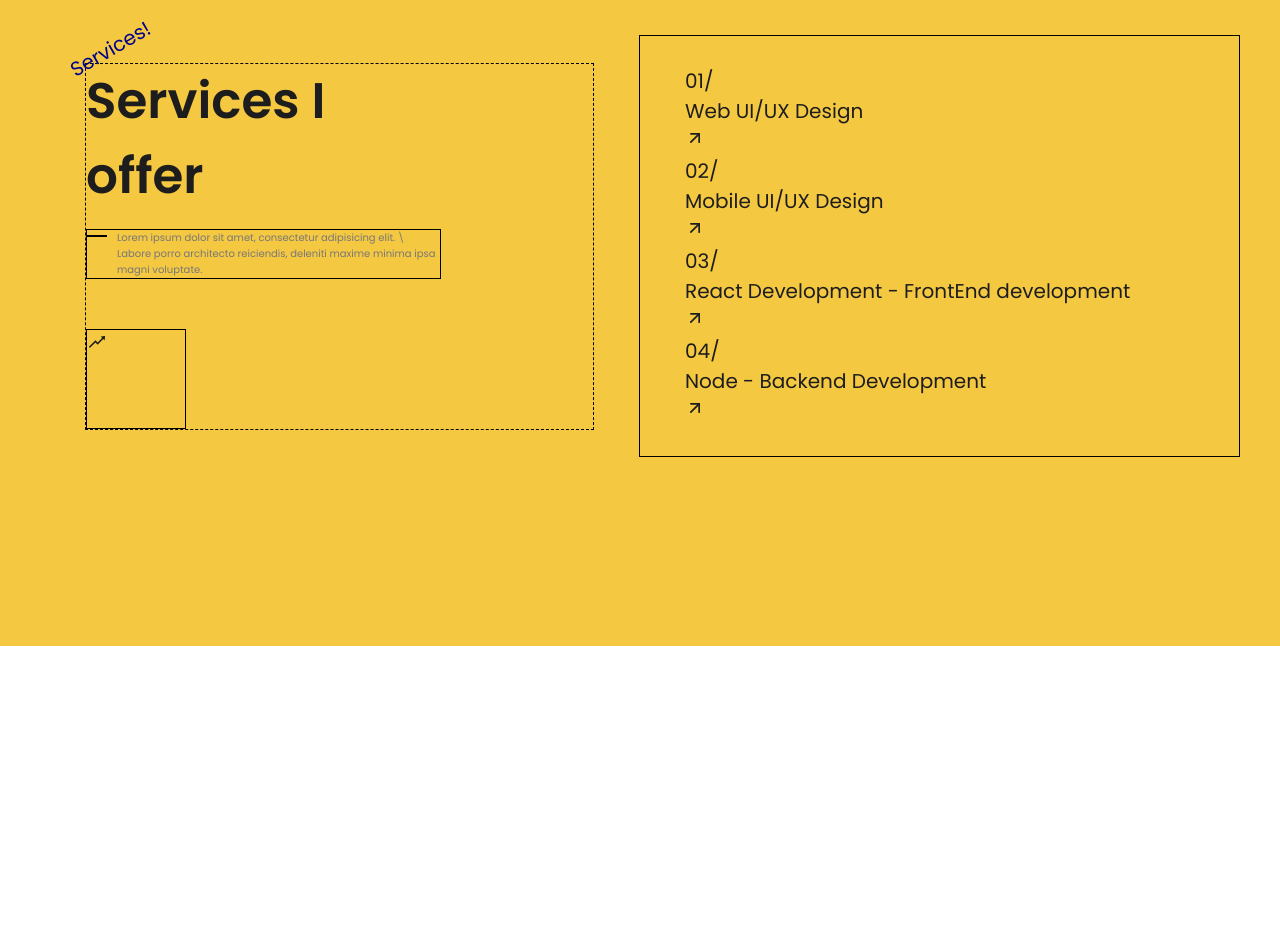
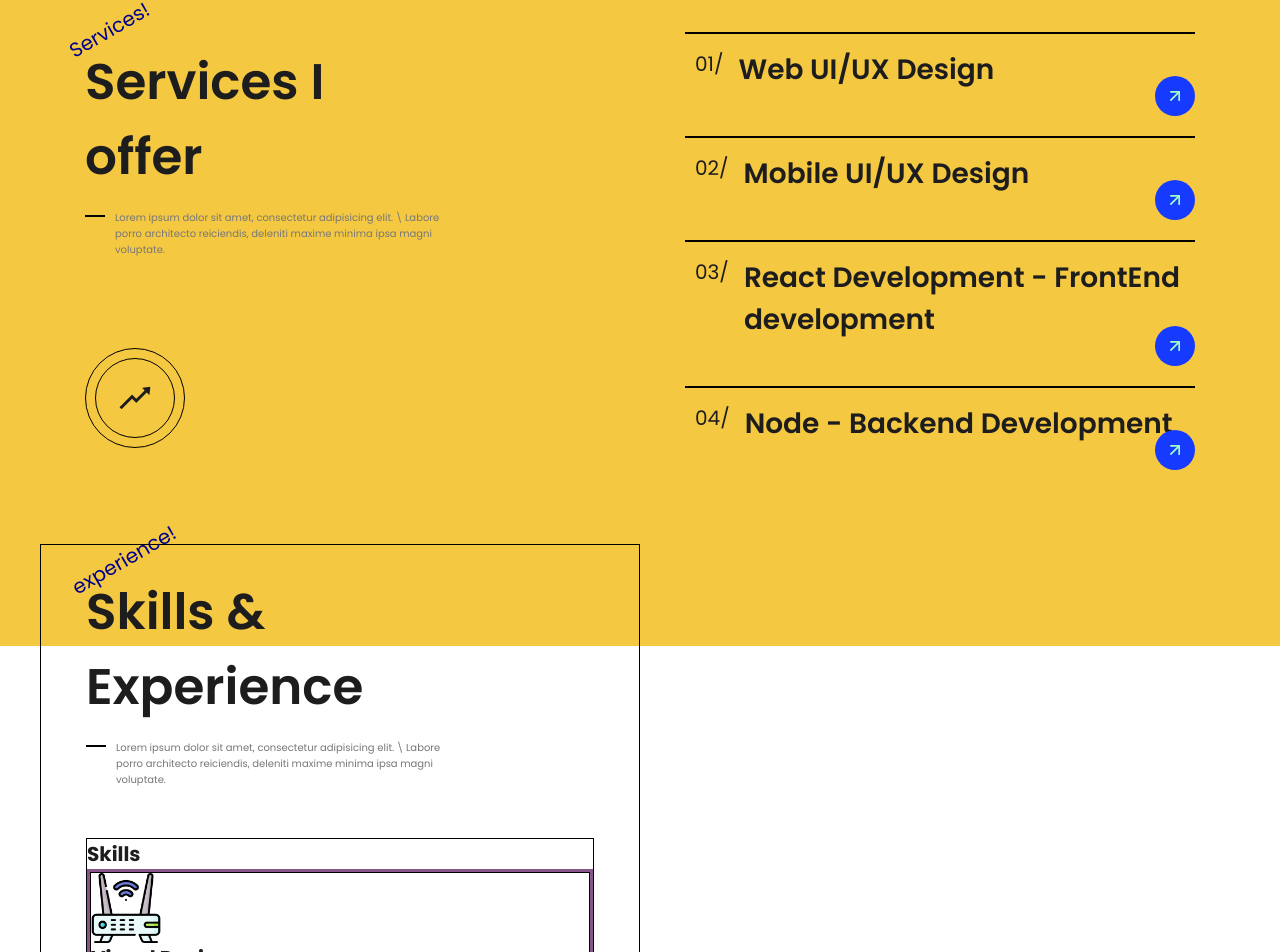
Before and after one commit to jamalEden3/my-portfolio, a React (Create React App) app: page / in a window 1280 px wide. Shown: the part 954-1906 px from the top of the page. Before the commit the page ends 1600 px from the top, so only its background shows below. Built offline with nearby package versions, Linux system fonts and the light colour scheme.

Commit message:
modify experience to skills

```diff
--- a/src/App.js
+++ b/src/App.js
@@ -3,12 +3,14 @@ import './App.style.scss';
 import Layout from './components/layout/layout';
 import About from './components/about/about';
 import Services from './components/services/services';
+import Skills from './components/skills/skills';
 
 function App() {
   return (
     <Layout>
       <About />
       <Services />
+      <Skills />
     </Layout>
   );
 }
--- a/src/components/about/about.jsx
+++ b/src/components/about/about.jsx
@@ -13,7 +13,7 @@ function About() {
         <section className="about">
             <div className="about__infos">
                 <div className="about__info">
-                    <span className="about__hello">Hello!</span>
+                    <span className="about__label">Hello!</span>
                     <h1 className="about__title">I have passionate <br />about Front-End development</h1>
                     <p className="about__bio">Hi! I'm FrontEnd developer - Creating bold & brave interfaces design for
                     companies all across the world.</p>
--- a/src/components/about/about.style.scss
+++ b/src/components/about/about.style.scss
@@ -1,4 +1,6 @@
 @import '../../styles/variables.scss';
+@import '../../styles/mixin.scss';
+
 .about {
     position: relative;
     height: calc(100vh - #{$header-height});
@@ -19,20 +21,7 @@
     }
 
     &__info {
-        display: flex;
-        flex-direction: column;
-        justify-content: center;
-        align-items: center;
-        flex: 1;
-        position: relative;
-        text-align: center;
-        margin: 20px 0;
-        @include breakpoint(md) {
-            text-align: left;
-            justify-content: flex-start;
-            align-items: flex-start;
-            margin: 0;
-        }
+        @include infoBlock;
     }
 
     &__image-box {
@@ -49,7 +38,7 @@
         }
     }
 
-    &__hello {
+    &__label {
         position: absolute;
         top: -30px;
         left: -20px;
@@ -59,30 +48,9 @@
     &__title {
         font-size: 2rem;
         font-weight: 600;
-        /* @include breakpoint(md) {
-            font-size: 3rem;
-        } */
     }
     &__bio {
-        margin: 15px 0;
-        width: 70%;
-        position: relative;
-        padding-left: 30px;
-        color: #777;
-        margin-bottom: 50px;
-        display: flex;
-        justify-content: center;
-        align-items: center;
-        font-size: .5rem;
-        &::before {
-            content: '';
-            width: 20px;
-            height: 2px;
-            background-color: #000;
-            position: absolute;
-            left: 0;
-            top: 5px;
-            }
+        @include bioBlock;
     }
     &__btns {
         display: flex;
@@ -124,6 +92,7 @@
     }
 }
 .btn {
+    width: 150px;
     padding: .5rem  1.5rem;
     border-radius: 5px;
     position: relative;
--- a/src/components/services/services.jsx
+++ b/src/components/services/services.jsx
@@ -13,7 +13,7 @@ function Services() {
         <div className="services__l">
             <div className="services__infos">
                 <div className="services__info">
-                    <span className="services__name">Services!</span>
+                    <span className="services__label">Services!</span>
                     <h2 className="services__title">Services I <br />offer</h2>
                     <p className="services__subTitle">Lorem ipsum dolor sit amet, consectetur adipisicing elit. \
                     Labore porro architecto reiciendis, deleniti maxime minima ipsa magni voluptate.</p>
@@ -27,8 +27,10 @@ function Services() {
             {
                 SERVICES_DATA.map(({id, name, number}) => (
                     <div className="services__service" key={id}>
-                        <span className="services__service-num">{number}</span>
-                        <p className="services__service-name">{name}</p>
+                        <div className="services__details">
+                            <span className="services__service-num">{number}</span>
+                            <p className="services__service-name">{name}</p>
+                        </div>
                         <a href="/" className="services__service-link">
                             <FiArrowUpRight />
                         </a>
--- a/src/components/services/services.style.scss
+++ b/src/components/services/services.style.scss
@@ -1,85 +1,80 @@
 @import '../../styles/variables.scss';
+@import '../../styles/mixin.scss';
+
 .services {
-    display: flex;
-    justify-content: center;
-    align-items: center;
-    background-color: $yellow;
-    padding: 40px;
-    height: 100vh;
+    @include mainBlock;
 
     &__l {
-        flex: 1;
-        padding: 30px 45px;
-        position: relative;
+       @include leftBlock
     }
     &__infos {
-        border: 1px dashed #000;
-        display: flex;
-        flex-direction: column;
-        justify-content: center;
-        align-items: center;
-        flex: 1;
-        position: relative;
-        text-align: center;
-        margin: 20px 0;
-        @include breakpoint(md) {
-            text-align: left;
-            justify-content: flex-start;
-            align-items: flex-start;
-            margin: 0;
-        }
+        @include infoBlock;
     }
     &__title {
-        font-size: 2.5rem;
-        font-weight: 600;
+       @include titleBlock;
     }
-    &__name {
-        position: absolute;
-        top: -30px;
-        left: -20px;
-        transform: rotate(-30deg);
-        color: darkblue;
+    &__label {
+       @include label;
     }
     &__subTitle {
-        border: 1px solid #000;
-        margin: 15px 0;
-        width: 70%;
-        position: relative;
-        padding-left: 30px;
-        color: #777;
-        margin-bottom: 50px;
-        display: flex;
-        justify-content: center;
-        align-items: center;
-        font-size: .5rem;
-        &::before {
-            content: '';
-            width: 20px;
-            height: 2px;
-            background-color: #000;
-            position: absolute;
-            left: 0;
-            top: 5px;
-            }
+        @include bioBlock;
     }
     &__btn {
         width: 100px;
         height: 100px;
         border: 1px solid #000;
-        /* border-radius: 50%;
-        border: 1px solid #000;
-        margin: 0 auto; */
+        border-radius: 50%;
+        display: flex;
+        justify-content: center;
+        align-items: center;
+        cursor: pointer;
+        margin-top: 40px;
     }
     &__btn-icon {
-        /* width: 50px;
-        height: 50px;
+        border: 1px solid #000;
         border-radius: 50%;
-        border: 1px solid #000; */
+        padding: 1rem;
+        font-size: 4rem;
     }
     &__r {
-        border: 1px solid #000;
-        flex: 1;
-        padding: 30px 45px;
+        @include rightBlock;
     }
 
+    &__service {
+        border-top: 2px solid #000;
+        padding-top: 5px;
+        position: relative;
+        padding: 15px 10px;
+    }
+
+    &__service:not(:last-of-type) {
+        margin-bottom: 30px;
+    }
+
+    &__details {
+        display: flex;
+    }
+
+    &__service-num {
+        margin-right: 15px;
+    }
+
+    &__service-link {
+        position: absolute;
+        bottom: -10px;
+        right: 0;
+        width: 2rem;
+        height: 2rem;
+        background-color: rgb(23, 58, 255);
+        color: $light-green;
+        display: flex;
+        justify-content: center;
+        align-items: center;
+        border-radius: 50%;
+    }
+
+    &__service-name {
+        font-size: 1.4rem;
+        font-weight: 600;
+    }
 }
--- /dev/null
+++ b/src/components/skills/SKILLS_DATA.js
@@ -0,0 +1,73 @@
+import skill1 from '../../assets/skills/router.png';
+
+export const EXPERIENCE_DATA = [
+    {
+        id: 9,
+        name: 'Web UI/UX Design',
+        from: '2019',
+        to: '2022',
+        number: '01/',
+        company: 'google'
+
+    },
+    {
+        id: 10,
+        name: 'Mobile UI/UX Design',
+        from: '2019',
+        to: '2022',
+        number: '02/',
+        company: 'google'
+
+    },
+    {
+        id: 11,
+        name: 'React Development - FrontEnd development',
+        from: '2019',
+        to: '2022',
+        number: '03/',
+        company: 'google'
+
+    },
+    {
+        id: 12,
+        name: 'Node - Backend Development',
+        from: '2019',
+        to: '2022',
+        number: '04/',
+        company: 'google'
+
+    },
+];
+
+export const SKILLS_DATA = [
+    {
+        id: 13,
+        name: 'Visual Design',
+        icon: skill1 ,
+    },
+    {
+        id: 13,
+        name: 'Visual Design',
+        icon: skill1 ,
+    },
+    {
+        id: 13,
+        name: 'Visual Design',
+        icon: skill1 ,
+    },
+    {
+        id: 13,
+        name: 'Visual Design',
+        icon: skill1 ,
+    },
+    {
+        id: 13,
+        name: 'Visual Design',
+        icon: skill1 ,
+    },
+    {
+        id: 13,
+        name: 'Visual Design',
+        icon: skill1 ,
+    },
+]
--- /dev/null
+++ b/src/components/skills/skills.jsx
@@ -0,0 +1,53 @@
+import React from 'react';
+import './skills.style.scss';
+
+import { SKILLS_DATA } from './SKILLS_DATA';
+
+function Skills() {
+  return (
+      <section className="skills">
+        <div className="skills__l">
+            <div className="skills__infos">
+                <div className="skills__info">
+                    <span className="skills__label">experience!</span>
+                    <h2 className="skills__title">Skills & <br />Experience</h2>
+                    <p className="skills__subTitle">Lorem ipsum dolor sit amet, consectetur adipisicing elit. \
+                    Labore porro architecto reiciendis, deleniti maxime minima ipsa magni voluptate.</p>
+                </div>
+                <div className="skills__skills">
+                    <h4 className="skills__skills-title">Skills</h4>
+                    {
+                       SKILLS_DATA.map(({id, name, icon}) => {
+                           return(
+                               <div className="skills__group">
+                                   <div className="skills__skills">
+                                       <img className="skills__image" src={icon} />
+                                       <h4 className="skills__">{name}</h4>
+                                   </div>
+                               </div>
+                           )
+                       })
+                    }
+                </div>
+            </div>
+        </div>
+        <div className="skills__r">
+            {
+                SKILLS_DATA.map(({id, name, from, to, company}) => (
+                    <div className="experiences__service" key={id}>
+                        <div className="experiences__details">
+                            <span className="experiences__service-num">{from}</span>
+                            <p className="experiences__service-name">{to}</p>
+                        </div>
+                        <a href="/" className="experiences__service-link">
+
+                        </a>
+                    </div>
+                ))
+            }
+        </div>
+      </section>
+  );
+}
+
+export default Skills;
--- /dev/null
+++ b/src/components/skills/skills.style.scss
@@ -0,0 +1,50 @@
+@import '../../styles/variables.scss';
+@import '../../styles/mixin.scss';
+.skills {
+    @include mainBlock;
+    background-color: #fff;
+
+    &__l {
+        @include leftBlock;
+        border: 1px solid #000;
+    }
+
+    &__info {
+        @include infoBlock;
+    }
+
+    &__title {
+        @include titleBlock;
+    }
+
+    &__label {
+        @include label
+    }
+
+    &__subTitle {
+        @include bioBlock;
+    }
+
+    &__skills {
+        border: 1px solid #000;
+        display: flex;
+        flex-direction: column
+    }
+    &__skills-title {
+
+    }
+    &__group {
+        border: 3px solid #858;
+    }
+
+    &__image {
+        width: 70px;
+        height: 70px
+    }
+
+
+    &__r {
+        @include rightBlock;
+        border: 1px solid rgb(184, 7, 7);
+    }
+}
--- /dev/null
+++ b/src/styles/mixin.scss
@@ -0,0 +1,69 @@
+@mixin infoBlock {
+    display: flex;
+    flex-direction: column;
+    justify-content: center;
+    align-items: center;
+    flex: 1;
+    position: relative;
+    text-align: center;
+    margin: 20px 0;
+    @include breakpoint(md) {
+        text-align: left;
+        justify-content: flex-start;
+        align-items: flex-start;
+        margin: 0;
+    }
+}
+
+@mixin bioBlock {
+    margin: 15px 0;
+        width: 70%;
+        position: relative;
+        padding-left: 30px;
+        color: #777;
+        margin-bottom: 50px;
+        display: flex;
+        justify-content: center;
+        align-items: center;
+        font-size: .5rem;
+        &::before {
+            content: '';
+            width: 20px;
+            height: 2px;
+            background-color: #000;
+            position: absolute;
+            left: 0;
+            top: 5px;
+            }
+}
+@mixin mainBlock {
+    display: flex;
+    justify-content: center;
+    align-items: center;
+    background-color: $yellow;
+    padding: 40px;
+    height: 100vh;
+}
+@mixin leftBlock {
+    flex: 1;
+    padding: 30px 45px;
+    position: relative;
+}
+
+@mixin rightBlock {
+    flex: 1;
+    padding: 30px 45px;
+}
+
+@mixin titleBlock {
+    font-size: 2.5rem;
+    font-weight: 600;
+}
+
+@mixin label {
+    position: absolute;
+    top: -30px;
+    left: -20px;
+    transform: rotate(-30deg);
+    color: darkblue;
+}
```
Also changed, not shown: src/assets/skills/router.png (added).
